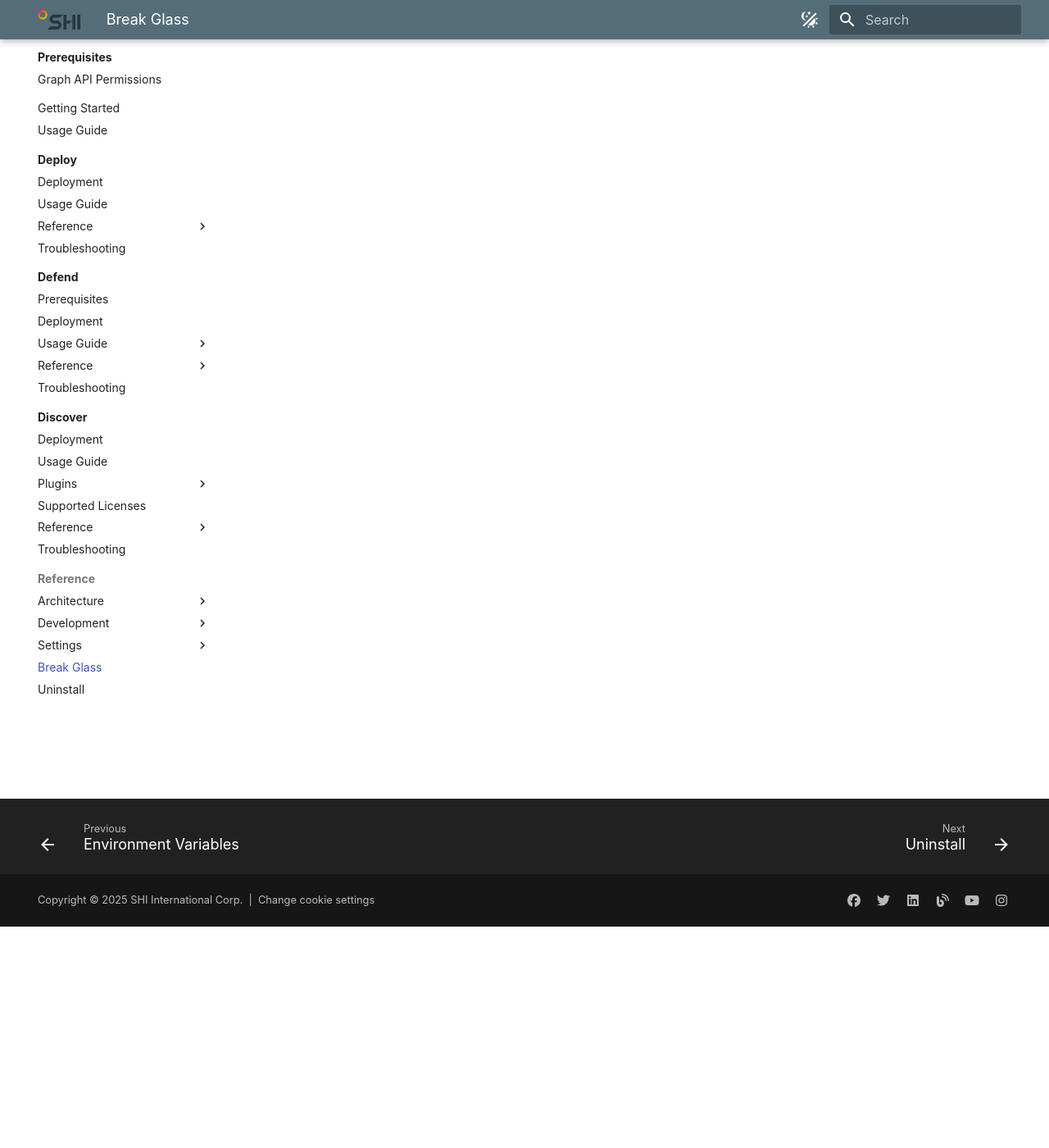
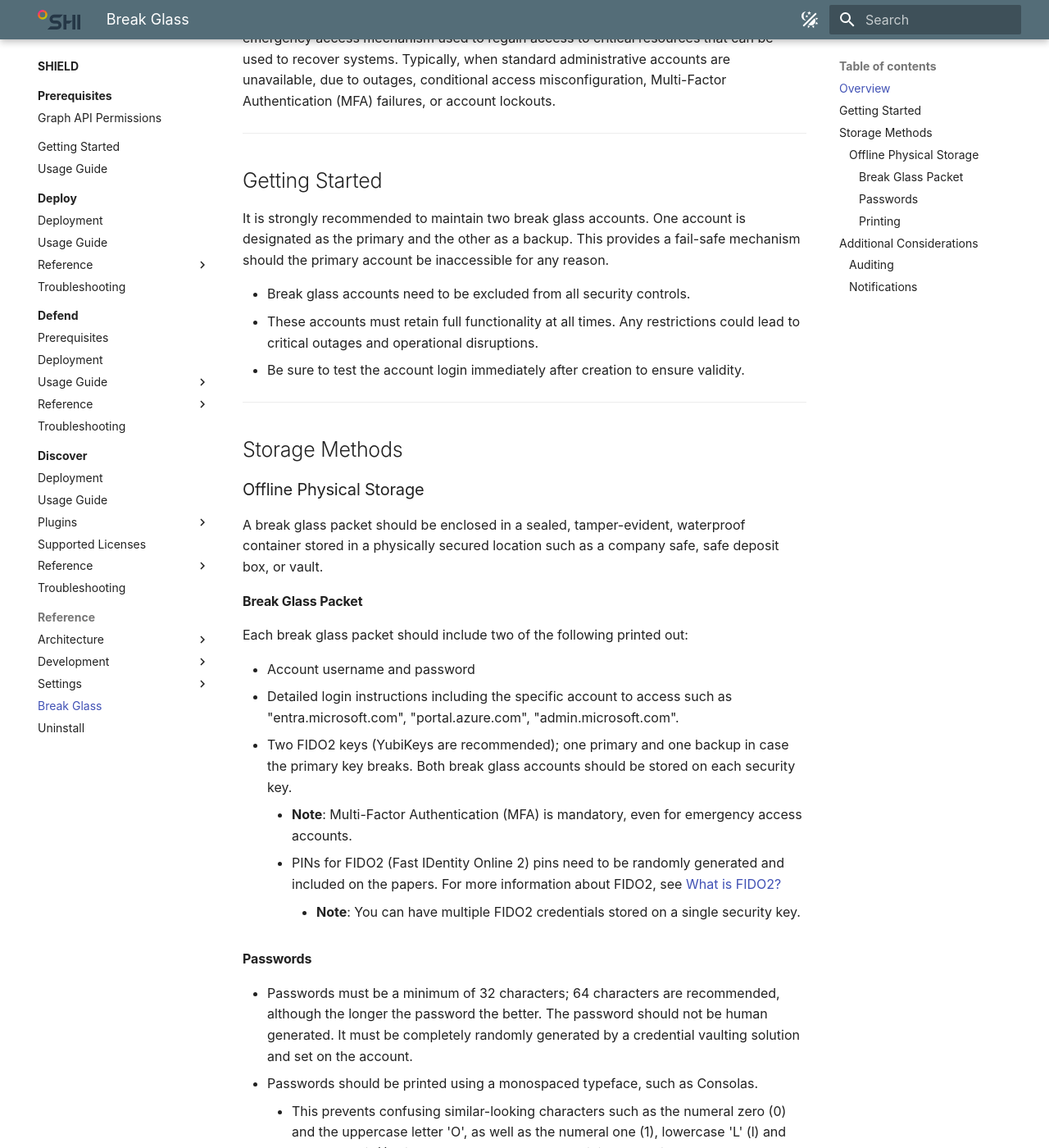
Before and after one commit to Software-Hardware-Integration-Lab/Documentation, an MkDocs documentation site: the page built from docs/SHIELD/Reference/Break-Glass-Overview.md, in a window 1280 px wide and 1400 px high, scrolled down 270 px. Shown: the whole window at 82% size. Built offline with MkDocs 1.6.1 and Material for MkDocs 9.7.7, drawn with Linux system fonts in a browser that asks for light colours; plug-ins that fetch from the network failed and are left out; some of the changed text lies outside the part shown.

Commit message:
Added Content to Break Glass Overview and Restructured Folders

```diff
--- a/docs/SHIELD/Reference/Break-Glass-Overview.md
+++ b/docs/SHIELD/Reference/Break-Glass-Overview.md
@@ -1,5 +1,84 @@
 # Break Glass Account Overview
 
-🚧 This section is coming soon.
+## Overview
 
-Break Glass documentation will be published here once it is finalized!
+A break glass account, or [emergency access account](https://learn.microsoft.com/en-us/entra/identity/role-based-access-control/security-emergency-access){:target="_blank"}, is a highly privileged, unlicensed, emergency access mechanism used to regain access to critical resources that can be used to recover systems. Typically, when standard administrative accounts are unavailable, due to outages, conditional access misconfiguration, Multi-Factor Authentication (MFA) failures, or account lockouts.
+
+---
+
+## Getting Started
+
+
+It is strongly recommended to maintain two break glass accounts. One account is designated as the primary and the other as a backup. This provides a fail-safe mechanism should the primary account be inaccessible for any reason.
+
+- Break glass accounts need to be excluded from all security controls.
+- These accounts must retain full functionality at all times. Any restrictions could lead to critical outages and operational disruptions.
+- Be sure to test the account login immediately after creation to ensure validity.
+
+---
+
+## Storage Methods
+
+### Offline Physical Storage
+
+A break glass packet should be enclosed in a sealed, tamper-evident, waterproof container stored in a physically secured location such as a company safe, safe deposit box, or vault.
+
+#### Break Glass Packet
+
+Each break glass packet should include two of the following printed out:
+
+- Account username and password
+- Detailed login instructions including the specific account to access such as "entra.microsoft.com", "portal.azure.com", "admin.microsoft.com".
+- Two FIDO2 keys (YubiKeys are recommended); one primary and one backup in case the primary key breaks. Both break glass accounts should be stored on each security key.
+    - **Note**: Multi-Factor Authentication (MFA) is mandatory, even for emergency access accounts.
+    - PINs for FIDO2 (Fast IDentity Online 2) pins need to be randomly generated and included on the papers. For more information about FIDO2, see [What is FIDO2?](https://www.microsoft.com/en-us/security/business/security-101/what-is-fido2?msockid=0ab1f8f5d40c6fac3a72ee5cd5e96e90){:target="_blank"}
+        - **Note**: You can have multiple FIDO2 credentials stored on a single security key.
+
+#### Passwords
+
+- Passwords must be a minimum of 32 characters; 64 characters are recommended, although the longer the password the better.
+The password should not be human generated. It must be completely randomly generated by a credential vaulting solution and set on the account.
+- Passwords should be printed using a monospaced typeface, such as Consolas.
+    - This prevents confusing similar-looking characters such as the numeral zero (0) and the uppercase letter 'O', as well as the numeral one (1), lowercase 'L' (l) and uppercase 'i' (I). Since the passwords are long, it is easy to input the wrong character and not know where you made the mistake.
+- Passwords must be changed immediately after every usage session (after emergency is resolved).
+
+#### Printing
+
+- Use a Secure Printer
+    - Print passwords only on a printer that does not store printed materials.
+    - Most multi-function printers (MFPs) have internal storage that retains print jobs in plain text.
+    - If using an MFP, remove and securely erase the hard drive after printing.
+- Ensure Privacy During Printing
+    - Confirm that no security cameras are directed toward the printer.
+        - Cameras can capture printed content, and anyone with access to footage could obtain privileged credentials.
+    - Ensure that unauthorized personnel are not present during printing.
+    - Ensure that people are not present with Eidetic (photographic) memory/total recall or are familiar with fast memorization techniques.
+- Print and Store Copies
+    - Print two copies of the packet for each break glass storage location.
+        - Store the copies inverted relative to each other to minimize the impact of water damage.
+        - If water damage occurs, it typically affects only part of the packet, allowing reconstruction from unaffected sections.
+    - If you do not have a secondary location, consider using a safe deposit box.
+- Maintain Redundancy
+    - Keep two complete sets in each location to ensure availability if one set is damaged.
+
+---
+
+## Additional Considerations
+
+### Auditing
+
+Break glass accounts should be monitored and audited as much as possible. It is essential to track all activities associated with these accounts, as they operate without restrictions.
+
+- Break glass accounts should not be excluded from auditing controls.
+
+
+### Notifications
+
+Notifications must be set up inside of the security information and event management (SIEM) solution of your choice to ensure timely alerts. Notifications should include phone calls, emails, and text messages sent to everyone in the chain, especially the person in charge of information technology, such as the Chief Information Officer (CIO), Chief Information Security Officer (CISO), Director of Information Technology (IT), or equivalent. All security personnel must be alerted if there is:
+
+- Any successful sign-in from a break glass account
+- Any password reset or modification
+
+**Note**: Notifications may take up to 5 minutes after authentication, due to limitation in log analytics if using Microsoft Sentinel.
+
+---
--- a/mkdocs.yml
+++ b/mkdocs.yml
@@ -156,27 +156,29 @@ nav:
           - Reference:
             - Reference: SHIELD/Deploy/Reference/index.md
             - Architecture:
-              - Conditional Access:
+              - SHIELD:
                 - Enterprise:
-                  - Compliance: SHIELD/Deploy/Reference/Architecture/Conditional-Access/Enterprise/Compliance.md
-                  - Location: SHIELD/Deploy/Reference/Architecture/Conditional-Access/Enterprise/Location.md
-                  - Microsoft Defender for Cloud Applications (MDCA): SHIELD/Deploy/Reference/Architecture/Conditional-Access/Enterprise/MDCA.md
-                  - Multi-Factor Authentication (MFA): SHIELD/Deploy/Reference/Architecture/Conditional-Access/Enterprise/MFA.md
+                  - Conditional Access:
+                    - Compliance: SHIELD/Deploy/Reference/Architecture/SHIELD/Enterprise/Conditional-Access/Compliance.md
+                    - Location: SHIELD/Deploy/Reference/Architecture/SHIELD/Enterprise/Conditional-Access/Location.md
+                    - Microsoft Defender for Cloud Applications (MDCA): SHIELD/Deploy/Reference/Architecture/SHIELD/Enterprise/Conditional-Access/MDCA.md
+                    - Multi-Factor Authentication (MFA): SHIELD/Deploy/Reference/Architecture/SHIELD/Enterprise/Conditional-Access/MFA.md
                 - Privileged:
-                  - Authentication Methods: SHIELD/Deploy/Reference/Architecture/Conditional-Access/Privileged/Authentication-Methods.md
-                  - Block Non-Privileged: SHIELD/Deploy/Reference/Architecture/Conditional-Access/Privileged/Block-Non-Priv.md
-                  - Compliance: SHIELD/Deploy/Reference/Architecture/Conditional-Access/Privileged/Compliance.md
-                  - Disable Conditional Access Resilience Downgrade: SHIELD/Deploy/Reference/Architecture/Conditional-Access/Privileged/Disable-CA-Resilience-Downgrade.md
-                  - Hardware Enforcement: SHIELD/Deploy/Reference/Architecture/Conditional-Access/Privileged/Hardware-Enforcement.md
-                  - Join Type: SHIELD/Deploy/Reference/Architecture/Conditional-Access/Privileged/Join-Type.md
-                  - Legacy Authentication: SHIELD/Deploy/Reference/Architecture/Conditional-Access/Privileged/Legacy-Auth.md
-                  - Location: SHIELD/Deploy/Reference/Architecture/Conditional-Access/Privileged/Location.md
-                  - Multi-Factor Authentication (MFA): SHIELD/Deploy/Reference/Architecture/Conditional-Access/Privileged/MFA.md
-                  - Operating System Enforcement: SHIELD/Deploy/Reference/Architecture/Conditional-Access/Privileged/OS-Enforcement.md
-                  - Session Persistence: SHIELD/Deploy/Reference/Architecture/Conditional-Access/Privileged/Session-Persistence.md
-                  - Sign-in Risk: SHIELD/Deploy/Reference/Architecture/Conditional-Access/Privileged/Sign-In-Risk.md
-                  - Token Binding: SHIELD/Deploy/Reference/Architecture/Conditional-Access/Privileged/Token-Binding.md
-                  - User Risk: SHIELD/Deploy/Reference/Architecture/Conditional-Access/Privileged/User-Risk.md
+                  - Conditional Access:
+                    - Authentication Methods: SHIELD/Deploy/Reference/Architecture/SHIELD/Privileged/Conditional-Access/Authentication-Methods.md
+                    - Block Non-Privileged: SHIELD/Deploy/Reference/Architecture/SHIELD/Privileged/Conditional-Access/Block-Non-Priv.md
+                    - Compliance: SHIELD/Deploy/Reference/Architecture/SHIELD/Privileged/Conditional-Access/Compliance.md
+                    - Disable Conditional Access Resilience Downgrade: SHIELD/Deploy/Reference/Architecture/SHIELD/Privileged/Conditional-Access/Disable-CA-Resilience-Downgrade.md
+                    - Hardware Enforcement: SHIELD/Deploy/Reference/Architecture/SHIELD/Privileged/Conditional-Access/Hardware-Enforcement.md
+                    - Join Type: SHIELD/Deploy/Reference/Architecture/SHIELD/Privileged/Conditional-Access/Join-Type.md
+                    - Legacy Authentication: SHIELD/Deploy/Reference/Architecture/SHIELD/Privileged/Conditional-Access/Legacy-Auth.md
+                    - Location: SHIELD/Deploy/Reference/Architecture/SHIELD/Privileged/Conditional-Access/Location.md
+                    - Multi-Factor Authentication (MFA): SHIELD/Deploy/Reference/Architecture/SHIELD/Privileged/Conditional-Access/MFA.md
+                    - Operating System Enforcement: SHIELD/Deploy/Reference/Architecture/SHIELD/Privileged/Conditional-Access/OS-Enforcement.md
+                    - Session Persistence: SHIELD/Deploy/Reference/Architecture/SHIELD/Privileged/Conditional-Access/Session-Persistence.md
+                    - Sign-in Risk: SHIELD/Deploy/Reference/Architecture/SHIELD/Privileged/Conditional-Access/Sign-In-Risk.md
+                    - Token Binding: SHIELD/Deploy/Reference/Architecture/SHIELD/Privileged/Conditional-Access/Token-Binding.md
+                    - User Risk: SHIELD/Deploy/Reference/Architecture/SHIELD/Privileged/Conditional-Access/User-Risk.md
           - Troubleshooting: SHIELD/Deploy/Troubleshooting.md
 
       - Defend:
```
Also changed, not shown: docs/SHIELD/Deploy/Reference/Architecture/SHIELD/Enterprise/Conditional-Access/Compliance.md (renamed from docs/SHIELD/Deploy/Reference/Architecture/Conditional-Access/Enterprise/Compliance.md), docs/SHIELD/Deploy/Reference/Architecture/SHIELD/Enterprise/Conditional-Access/Location.md (renamed from docs/SHIELD/Deploy/Reference/Architecture/Conditional-Access/Enterprise/Location.md), docs/SHIELD/Deploy/Reference/Architecture/SHIELD/Enterprise/Conditional-Access/MDCA.md (renamed from docs/SHIELD/Deploy/Reference/Architecture/Conditional-Access/Enterprise/MDCA.md), docs/SHIELD/Deploy/Reference/Architecture/SHIELD/Enterprise/Conditional-Access/MFA.md (renamed from docs/SHIELD/Deploy/Reference/Architecture/Conditional-Access/Enterprise/MFA.md), docs/SHIELD/Deploy/Reference/Architecture/SHIELD/Privileged/Conditional-Access/Authentication-Methods.md (renamed from docs/SHIELD/Deploy/Reference/Architecture/Conditional-Access/Privileged/Authentication-Methods.md), docs/SHIELD/Deploy/Reference/Architecture/SHIELD/Privileged/Conditional-Access/Block-Non-Priv.md (renamed from docs/SHIELD/Deploy/Reference/Architecture/Conditional-Access/Privileged/Block-Non-Priv.md), docs/SHIELD/Deploy/Reference/Architecture/SHIELD/Privileged/Conditional-Access/Compliance.md (renamed from docs/SHIELD/Deploy/Reference/Architecture/Conditional-Access/Privileged/Compliance.md), docs/SHIELD/Deploy/Reference/Architecture/SHIELD/Privileged/Conditional-Access/Disable-CA-Resilience-Downgrade.md (renamed from docs/SHIELD/Deploy/Reference/Architecture/Conditional-Access/Privileged/Disable-CA-Resilience-Downgrade.md), docs/SHIELD/Deploy/Reference/Architecture/SHIELD/Privileged/Conditional-Access/Hardware-Enforcement.md (renamed from docs/SHIELD/Deploy/Reference/Architecture/Conditional-Access/Privileged/Hardware-Enforcement.md), docs/SHIELD/Deploy/Reference/Architecture/SHIELD/Privileged/Conditional-Access/Join-Type.md (renamed from docs/SHIELD/Deploy/Reference/Architecture/Conditional-Access/Privileged/Join-Type.md), docs/SHIELD/Deploy/Reference/Architecture/SHIELD/Privileged/Conditional-Access/Legacy-Auth.md (renamed from docs/SHIELD/Deploy/Reference/Architecture/Conditional-Access/Privileged/Legacy-Auth.md), docs/SHIELD/Deploy/Reference/Architecture/SHIELD/Privileged/Conditional-Access/Location.md (renamed from docs/SHIELD/Deploy/Reference/Architecture/Conditional-Access/Privileged/Location.md), docs/SHIELD/Deploy/Reference/Architecture/SHIELD/Privileged/Conditional-Access/MFA.md (renamed from docs/SHIELD/Deploy/Reference/Architecture/Conditional-Access/Privileged/MFA.md), docs/SHIELD/Deploy/Reference/Architecture/SHIELD/Privileged/Conditional-Access/OS-Enforcement.md (renamed from docs/SHIELD/Deploy/Reference/Architecture/Conditional-Access/Privileged/OS-Enforcement.md), 4 more files.
